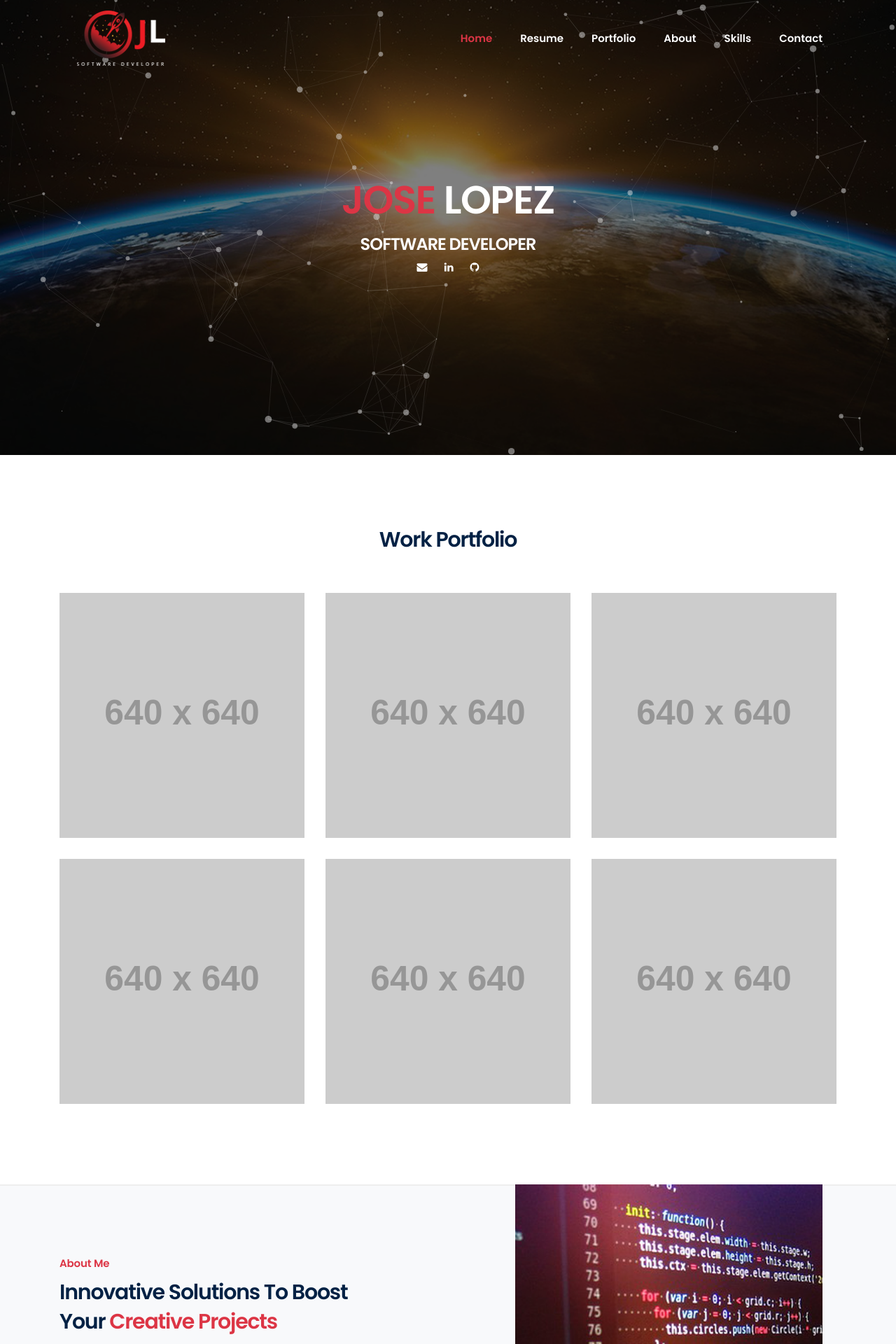
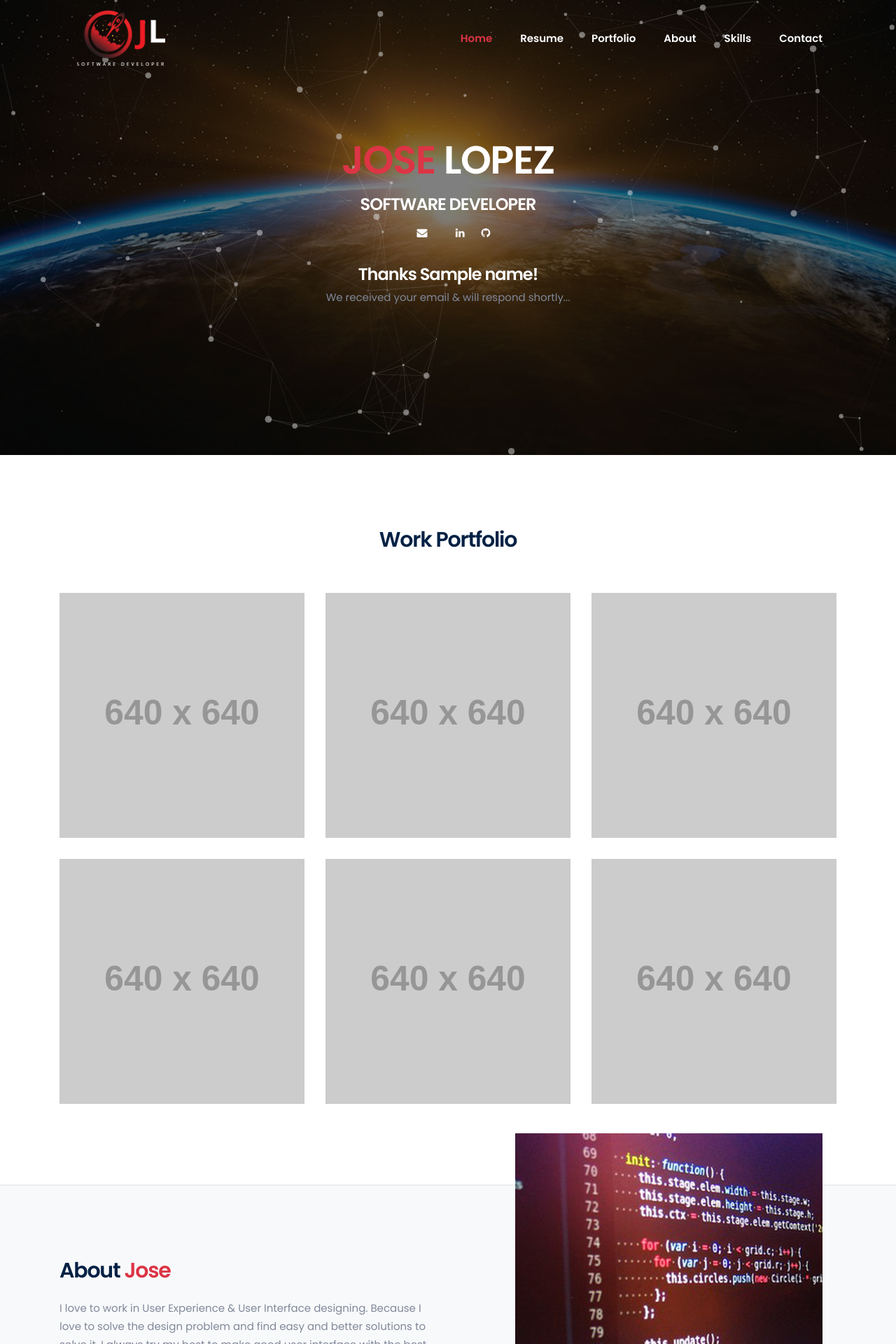
Before and after one commit to BuilderTron/portfolio_v2, a Django app: template website/templates/home.html in a window 1280 px wide. Shown: the top 1920 px of the page at 70% size. Run offline with Django 3.2, Linux system fonts and the light colour scheme; the template is opened without the code that fills it: most values are stand-ins (such as "Sample title", 1, 10 or a date in 2020); grey boxes labelled with a size stand in for pictures from a placeholder-image service; some libraries are stand-ins or nearby versions.

Commit message:
Added contact email functionality.

```diff
--- /dev/null
+++ b/portfolio_v2/env_vars.py
@@ -0,0 +1,4 @@
+import os
+
+db_user = os.environ.get('DB_USER')
+db_password = os.environ.get('DB_PASS')
--- a/static/website/css/main.css
+++ b/static/website/css/main.css
@@ -836,7 +836,7 @@ ul.nav > li > a:hover{color: #dc3545;}
     color: #fff;
     position: fixed;
     bottom: 50px;
-    right: 50px;
+    right: 10px;
     z-index: 999;
 }
 #scroll-to-top:hover{
--- a/website/templates/home.html
+++ b/website/templates/home.html
@@ -81,12 +81,25 @@
                    <h2>SOFTWARE DEVELOPER</h2>
                    <ul>
 
-                       <li><a href="jj"><i class="fa fa-envelope"></i></a></li>
+                       <li><a data-scroll class="nav-link" href="#contact"><i class="fa fa-envelope"></i></a></li>
                        <li><a href="https://www.linkedin.com/in/jjlopezbuilder/"><i class="fa fa-linkedin"></i></a></li>
                        <li><a href="https://github.com/BuilderTron"><i class="fa fa-github"></i></a></li>
                    </ul>
+
+                   {% if name %}
+                     <br>
+                     <center>
+                       <h2> Thanks {{ name }}!</h2>
+                       <p>We received your email & will respond shortly...</p>
+                     </center>
+
+
+
+                   {% endif %}
+
                </div>
            </div>
+
        </section><!-- /.hero-section -->
 
 
@@ -177,8 +190,8 @@
                <div class="about-wrap row">
                    <div class="col-md-6 ">
                        <div class="section-heading">
-                           <h4>About Me</h4>
-                           <h2>Innovative solutions to boost  <br>your <span>creative projects</span></h2>
+                           <!-- <h4>About Me</h4> -->
+                           <h2>About <span> Jose</span></h2>
                            <p>I love to work in User Experience &amp; User Interface designing. Because I love to solve the design problem and find easy and better solutions to solve it. I always try my best to make good user interface with the best user experience.</p>
                            <a href="#" class="default-btn">Download Resume</a>
                        </div>
@@ -388,7 +401,7 @@
                 <div class="contact-wrap row">
                     <div class="col-md-6">
                         <div class="contact-content">
-                            <h3>Contact Info :</h3>
+                            <h3>Contact Info:</h3>
                             <p>I love to work in User Experience & User Interface designing. <br> Because I love to solve the design problem. </p>
                         </div>
                         <div class="contact-info">
@@ -400,8 +413,10 @@
                         </div>
                     </div>
                     <div class="col-md-6">
+
                         <div class="contact-items">
-                            <form action="contact.php" method="post" id="ajax_form" class="form-horizontal contact-form">
+                            <form action="{% url 'home' %}" method="post" class="form-horizontal contact-form">
+                              {% csrf_token %}
                                 <div class="form-group colum-row row">
                                     <div class="col-sm-6">
                                         <input type="text" id="name" name="name" class="form-control" placeholder="Name" required>
```
Also changed, not shown: portfolio_v2/settings.py (+9 -0 lines), website/views.py (+20 -2 lines).
